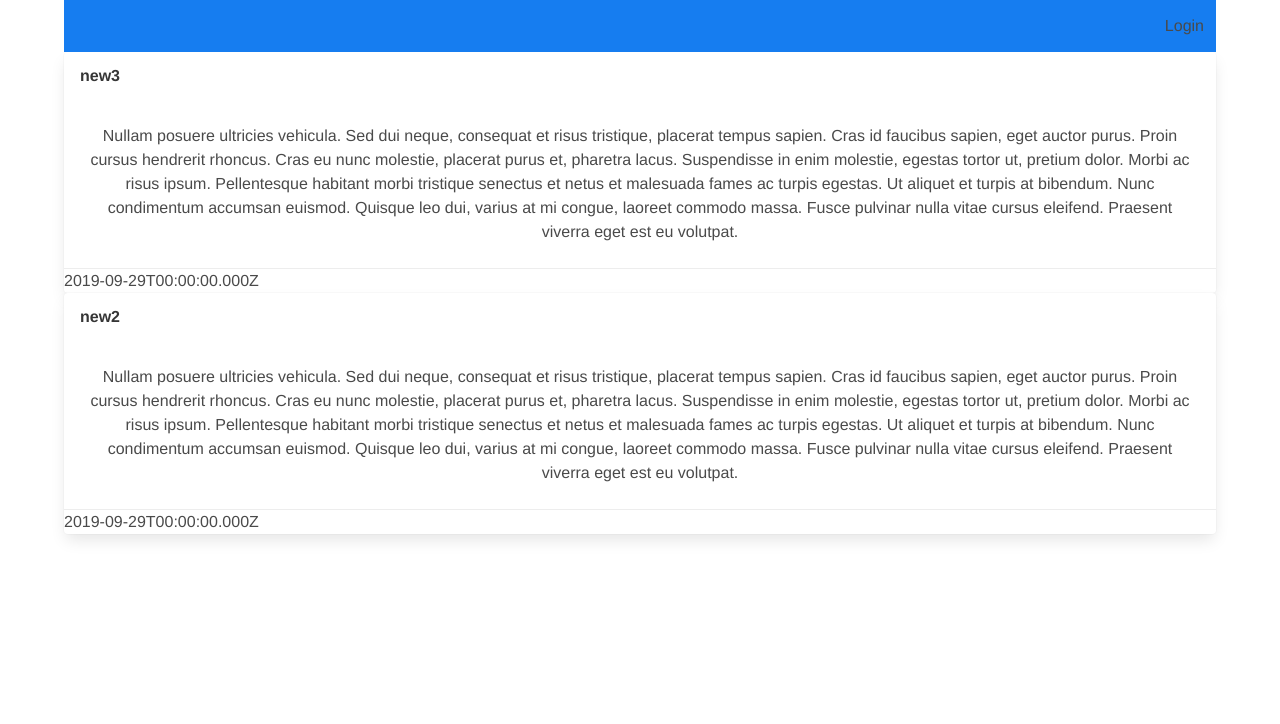
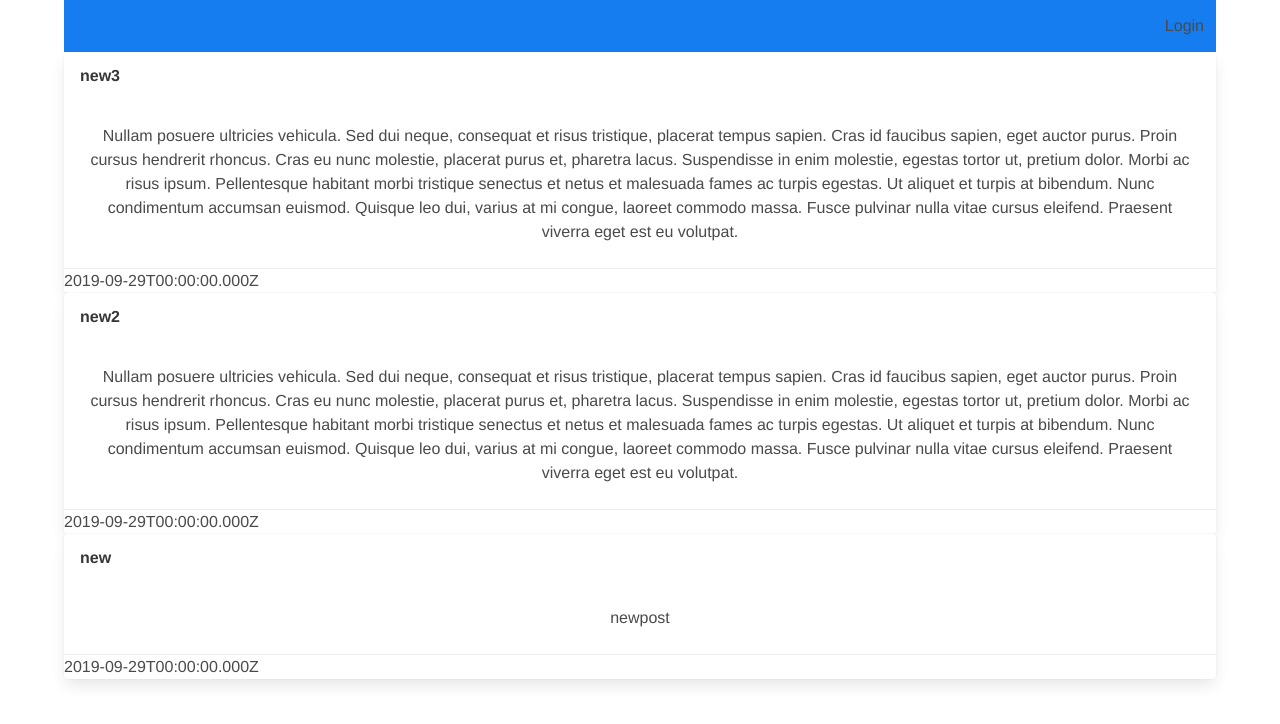
Before and after one commit to romanxlee/auth-form, a Vue app: page / in a window 1280 px wide. Shown: the top 724 px of the page. Built offline with nearby package versions, Linux system fonts and the light colour scheme; data requests are answered from the project's data file.

Commit message:
add readme

```diff
--- a/db.json
+++ b/db.json
@@ -18,7 +18,7 @@
       "id": 1,
       "title": "new3",
       "description": "Nullam posuere ultricies vehicula. Sed dui neque, consequat et risus tristique, placerat tempus sapien. Cras id faucibus sapien, eget auctor purus. Proin cursus hendrerit rhoncus. Cras eu nunc molestie, placerat purus et, pharetra lacus. Suspendisse in enim molestie, egestas tortor ut, pretium dolor. Morbi ac risus ipsum. Pellentesque habitant morbi tristique senectus et netus et malesuada fames ac turpis egestas. Ut aliquet et turpis at bibendum. Nunc condimentum accumsan euismod. Quisque leo dui, varius at mi congue, laoreet commodo massa. Fusce pulvinar nulla vitae cursus eleifend. Praesent viverra eget est eu volutpat.",
-      "claps": 26,
+      "claps": 27,
       "createdAt": "2019-09-29T00:00:00.000Z",
       "updateAt": "2021-06-19T22:17:36.666Z",
       "postNumber": 1
@@ -31,6 +31,15 @@
       "createdAt": "2019-09-29T00:00:00.000Z",
       "updateAt": "2021-06-19T22:17:36.666Z",
       "postNumber": 2
+    },
+    {
+      "id": 1624470508345,
+      "title": "new",
+      "description": "newpost",
+      "claps": 0,
+      "createdAt": "2019-09-29T00:00:00.000Z",
+      "updateAt": "2021-06-19T22:17:36.666Z",
+      "postNumber": 1624470508345
     }
   ]
 }
--- a/src/components/ModalEdit.vue
+++ b/src/components/ModalEdit.vue
@@ -44,12 +44,6 @@ export default {
     description: String,
     number: Number
   },
-  /* data() {
-    return {
-      postTitle: this.title,
-      postDescription: this.description
-    }
-  }, */
   methods: {
     editPost() {
       axios.patch('http://localhost:3000/posts/' + this.number, {
```
Also changed, not shown: 1 other file (tests, documents, lock files or other folders).
